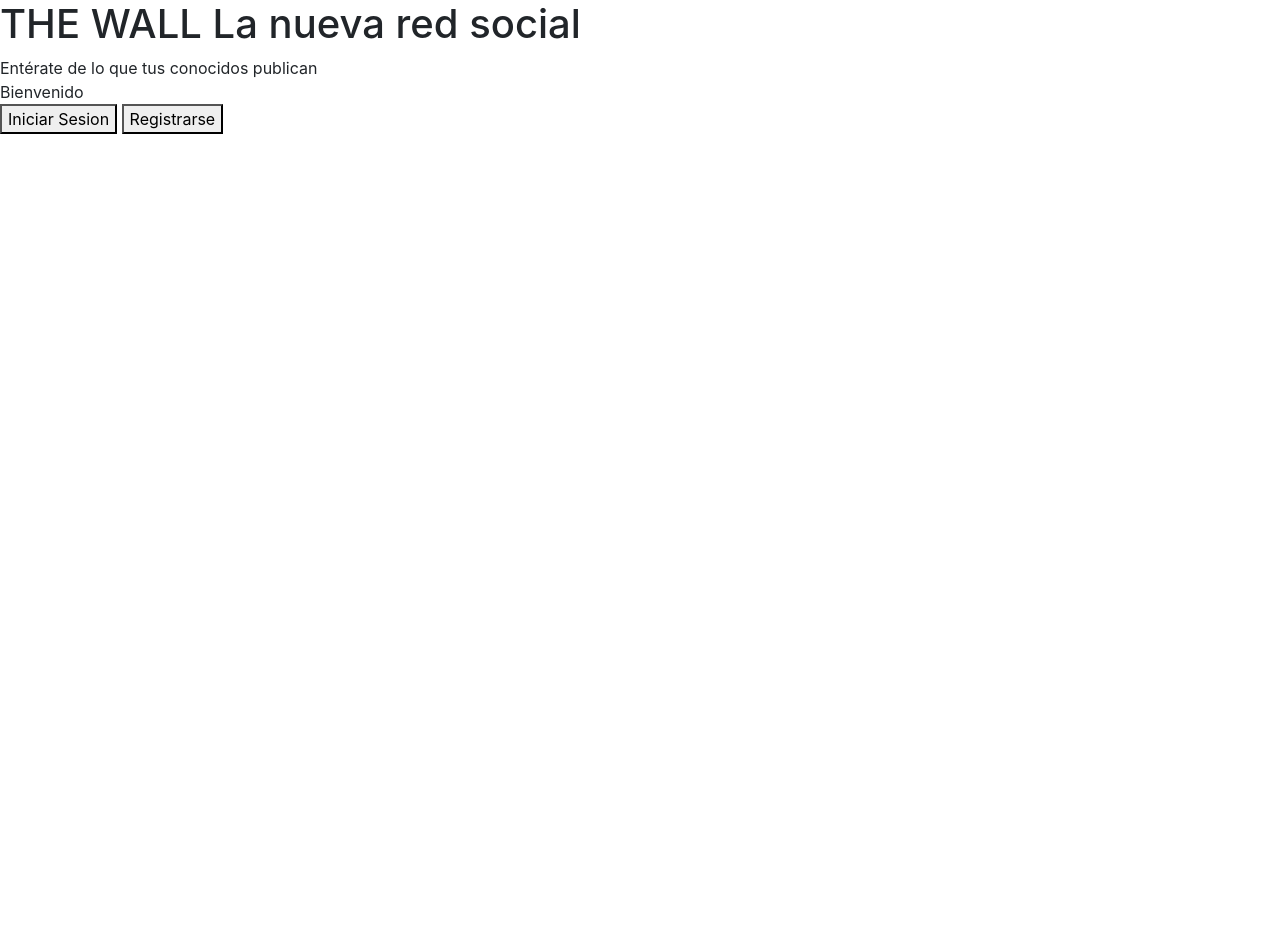
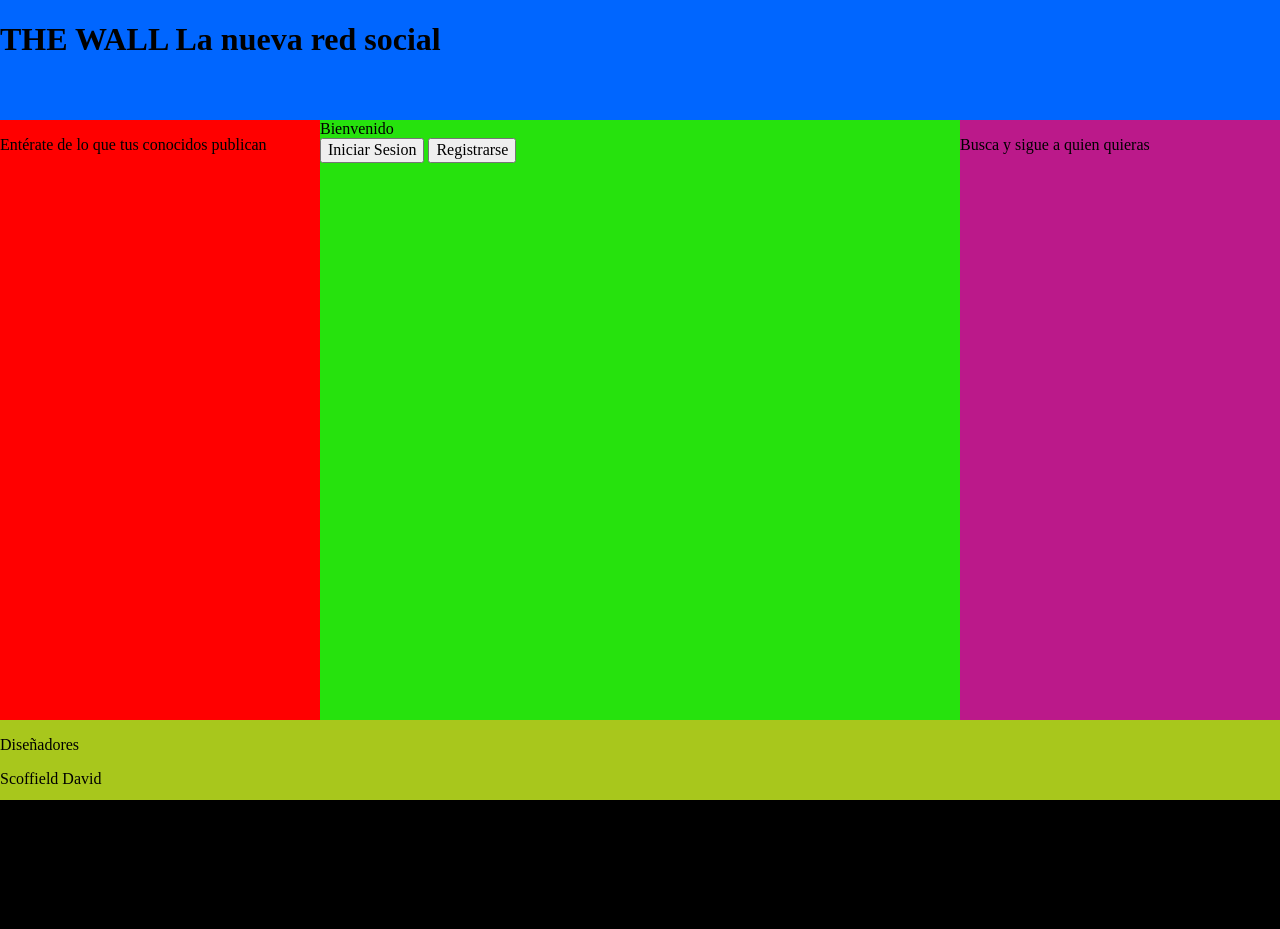
Before and after one commit to DavidScoffield/PaginaWebTHEWALL, a PHP site: page / in a window 1280 px wide. Before the commit the page ends 134 px from the top, so only its background shows below. Run offline with PHP 8.4, Linux system fonts and the light colour scheme; some libraries are stand-ins or nearby versions.

Commit message:
maquetacion del index

```diff
--- /dev/null
+++ b/dev/scss/blocks/central.scss
@@ -0,0 +1,6 @@
+.box-login {
+    grid-area: box-login;
+    background-color: rgb(38, 226, 13);
+    width: 50vw;
+    height: 75vh;
+}
--- /dev/null
+++ b/dev/scss/blocks/footer.scss
@@ -0,0 +1,6 @@
+.footer {
+    grid-area: footer;
+    background-color: rgb(168, 199, 28);
+    width: 100vw;
+    height: 10vh;
+}
--- /dev/null
+++ b/dev/scss/blocks/header.scss
@@ -0,0 +1,6 @@
+.header {
+    grid-area: header;
+    background-color: rgb(0, 102, 255);
+    width: 100vw;
+    height: 15vh;
+}
--- a/public/css/estilos.css
+++ b/public/css/estilos.css
@@ -1 +1,52 @@
-@import 'normalize.css';
+body {
+		background-color: black;
+		display: grid;
+		grid-template-areas: "header header header" "aside1 box-login aside2" "footer footer footer";
+}
+
+.aside1 {
+		-ms-grid-row: 2;
+		-ms-grid-column: 1;
+		grid-area: aside1;
+		background-color: red;
+		width: 25vw;
+		height: 75vh;
+}
+
+.aside2 {
+		-ms-grid-row: 2;
+		-ms-grid-column: 3;
+		grid-area: aside2;
+		background-color: #bb198a;
+		width: 25vw;
+		height: 75vh;
+}
+
+.box-login {
+		-ms-grid-row: 2;
+		-ms-grid-column: 2;
+		grid-area: box-login;
+		background-color: #26e20d;
+		width: 50vw;
+		height: 75vh;
+}
+
+.footer {
+		-ms-grid-row: 3;
+		-ms-grid-column: 1;
+		-ms-grid-column-span: 3;
+		grid-area: footer;
+		background-color: #a8c71c;
+		width: 100vw;
+		height: 10vh;
+}
+
+.header {
+		-ms-grid-row: 1;
+		-ms-grid-column: 1;
+		-ms-grid-column-span: 3;
+		grid-area: header;
+		background-color: #0066ff;
+		width: 100vw;
+		height: 15vh;
+}
--- a/public/index.html
+++ b/public/index.html
@@ -1,26 +1,58 @@
 <!DOCTYPE html>
 <html lang="es">
     <head>
-    <meta charset="UTF-8">
-    <meta name="viewport" content="width=device-width, initial-scale=1.0">
+        <meta charset="UTF-8" />
+        <meta name="viewport" content="width=device-width, initial-scale=1.0" />
         <title>THE WALL</title>
         <link rel="icon" href="assets/media/img/icono.ico" />
-    <link rel="stylesheet" href="https://stackpath.bootstrapcdn.com/bootstrap/4.4.1/css/bootstrap.min.css" integrity="sha384-Vkoo8x4CGsO3+Hhxv8T/Q5PaXtkKtu6ug5TOeNV6gBiFeWPGFN9MuhOf23Q9Ifjh" crossorigin="anonymous">
-<script src="https://stackpath.bootstrapcdn.com/bootstrap/4.4.1/js/bootstrap.min.js" integrity="sha384-wfSDF2E50Y2D1uUdj0O3uMBJnjuUD4Ih7YwaYd1iqfktj0Uod8GCExl3Og8ifwB6" crossorigin="anonymous"></script>
+        <script
+            src="https://kit.fontawesome.com/3f9cdd4385.js"
+            crossorigin="anonymous"
+        ></script>
+        <link rel="stylesheet" href="css/estilos.css" />
+        <link rel="stylesheet" href="css/normalize.css" />
     </head>
     <body>
-    <header>
-        <h1 class="titulo ">THE WALL <span class="titulo pie">La nueva red social</span></h1>
+        <header class="header">
+            <h1 class="titulo">
+                THE WALL <span class="titulo pie">La nueva red social</span>
+            </h1>
         </header>
-    <article class="body">
-        <div>Entérate de lo que tus conocidos publican</div>
-        <form >
+        <div class="aside1">
+            <p class="frase">Entérate de lo que tus conocidos publican</p>
+        </div>
+        <div class="box-login">
             <div class="bienvenida">Bienvenido</div>
             <button id="login">Iniciar Sesion</button>
             <button id="register">Registrarse</button>
+        </div>
+        <div class="aside2">
+            <p class="frase">Busca y sigue a quien quieras</p>
+        </div>
 
-        </form>
-    </article>
+        <footer class="footer">
+            <div class="titulo">
+                <p>Diseñadores</p>
+            </div>
+            <div class="creador">
+                <p class="nombre">Scoffield David</p>
+                <div class="mail">
+                    <i class="fas fa-at"></i>
+                </div>
+                <div class="instagram">
+                    <i class="fab fa-instagram-square"></i>
+                </div>
 
+                <div class="creador">
+                    <p class="nombre">Troncoso Luis Valentin</p>
+                    <div class="mail">
+                        <i class="fas fa-at"></i>
+                    </div>
+                    <div class="instagram">
+                        <i class="fab fa-instagram-square"></i>
+                    </div>
+                </div>
+            </div>
+        </footer>
     </body>
 </html>
```
Also changed, not shown: dev/scss/base/_maquetacion-index.scss (added, +8 -0 lines), dev/scss/blocks/aside.scss (added, +13 -0 lines), dev/scss/estilos.scss (+6 -1 lines), public/assets/icons/instagram.png (added), public/css/normalize.css (renamed from dev/scss/normalize.css). Lines whose indentation alone changed are shown as unchanged.
